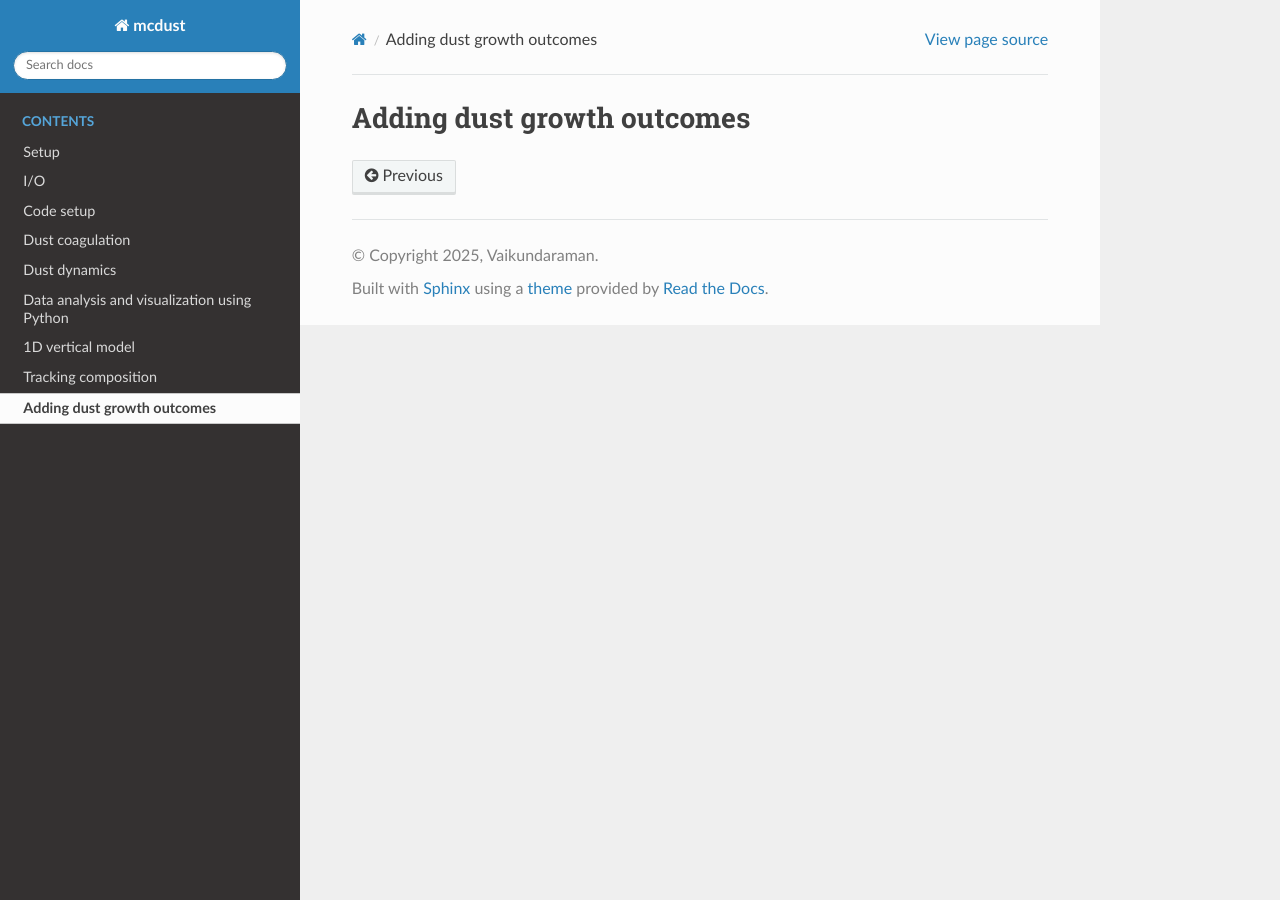
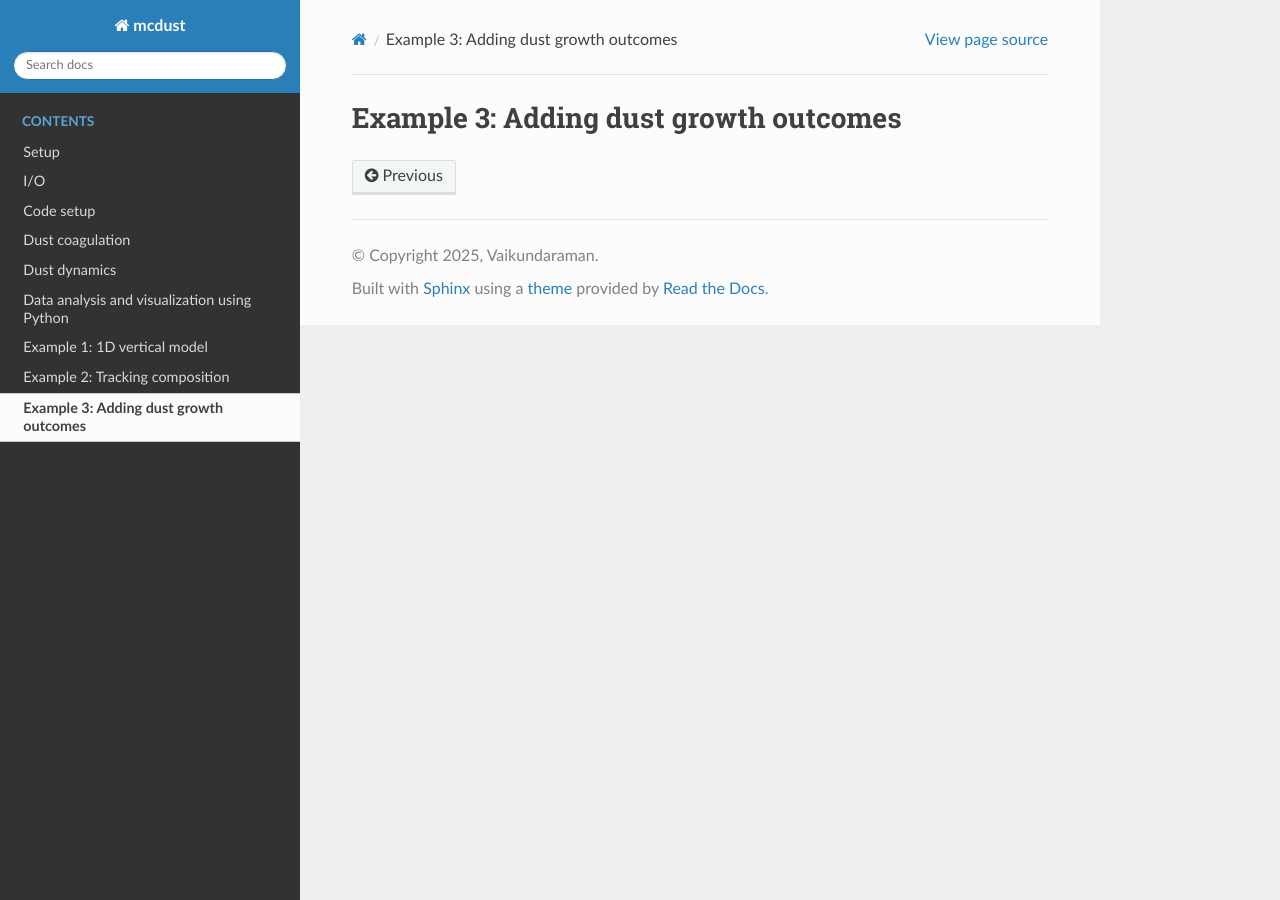
Before and after one commit to vicky1997/docs_test, a Sphinx documentation site: the page built from docs/source/example_3.rst, in a window 1280 px wide. Built offline with Sphinx 7.4.7 and the Read the Docs theme 3.1.0, drawn with Linux system fonts in a browser that asks for light colours; pages that are not in the unit, such as notebooks, are missing from menus.

Commit message:
minor additions

```diff
--- a/docs/source/example_1.rst
+++ b/docs/source/example_1.rst
@@ -1,2 +1,2 @@
-1D vertical model
+Example 1: 1D vertical model
 =================
--- a/docs/source/example_2.rst
+++ b/docs/source/example_2.rst
@@ -1,2 +1,2 @@
-Tracking composition
+Example 2: Tracking composition
 ====================
--- a/docs/source/example_3.rst
+++ b/docs/source/example_3.rst
@@ -1,2 +1,2 @@
-Adding dust growth outcomes
+Example 3: Adding dust growth outcomes
 ===========================
```
